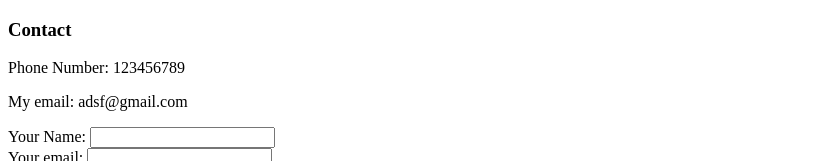
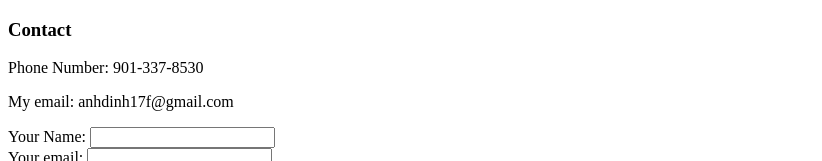
Before and after one commit to yellowf7ash/resume, a plain HTML site: page contact.html in a window 1280 px wide. Shown: the top 161 px of the page, without its empty margins (0-822 px from the left). Drawn offline with Linux system fonts and the light colour scheme.

Commit message:
Update contact.html

```diff
--- a/contact.html
+++ b/contact.html
@@ -6,8 +6,8 @@
   </head>
   <body>
     <h3>Contact</h3>
-    <p>Phone Number: 123456789</p>
-    <p>My email: adsf@gmail.com</p>
+    <p>Phone Number: 901-337-8530</p>
+    <p>My email: anhdinh17f@gmail.com</p>
 
     <form class="" action="mailto:anhdinh@gmail.com" method="post" enctype="text/plain">
       <label>Your Name:</label>
```
